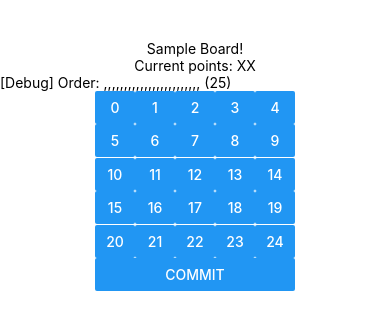
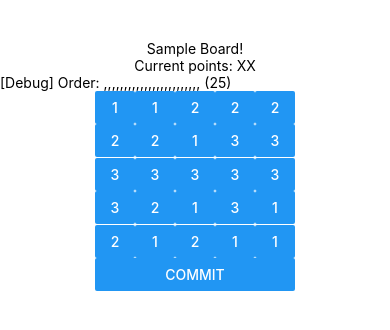
Before and after one commit to StoneLabs/sum-game, a React Native app: screen / in a window 390 px wide. Shown: the top 330 px of the page. Built offline with nearby package versions, Linux system fonts and the light colour scheme.

Commit message:
Functional prototype

```diff
--- a/src/Board.js
+++ b/src/Board.js
@@ -13,11 +13,14 @@ function isNeightbor(a, b) {
     // Not neighbors
     return false;
 }
+function newNumber() {
+    return 1 + Math.floor(Math.random() * 3)
+}
 
 function Square(props) {
     return (
         <View style={styles.square}>
-            <Button title={props.value} style={styles.button}
+            <Button title={props.value.toString()} style={styles.button}
                     onPress={props.handler}>
                 <Text>{props.value}</Text>
             </Button>
@@ -29,6 +32,7 @@ export default class Board extends Component {
     state = {
         orderIndex: 0,
         order: Array(size*size).fill(null),
+        values: Array.from({length: size*size}, () => newNumber()),
     }
 
     handlePress(id) {
@@ -36,9 +40,15 @@ export default class Board extends Component {
         if (this.state.order.includes(id))
         {
             var newOrder = Array(size*size).fill(null);
-            for (var i = 0; i <= this.state.order.indexOf(id); i++)
+            var newOrderIndex = this.state.order.indexOf(id) + 1;
+
+            // If id clicked is last in order, remove it too
+            if (newOrderIndex == this.state.orderIndex)
+                newOrderIndex -= 1;
+
+            for (var i = 0; i < newOrderIndex; i++)
                 newOrder[i] = this.state.order[i];
-            this.setState({order: newOrder, orderIndex: this.state.order.indexOf(id) + 1});
+            this.setState({order: newOrder, orderIndex: newOrderIndex});
         }
         // Else add new entry
         else
@@ -47,7 +57,9 @@ export default class Board extends Component {
             if (this.state.orderIndex > 0 && !isNeightbor(this.state.order[this.state.orderIndex-1], id))
                 return;
 
-            // TODO if not same value: return
+            // If not same value: return
+            if (this.state.orderIndex > 0 && this.state.values[this.state.order[this.state.orderIndex-1]] != this.state.values[id])
+                return;
 
             // Add new value
             const newOrder = this.state.order.slice();
@@ -56,15 +68,26 @@ export default class Board extends Component {
         }
     }
     commit() {
+        var sum = 0;
+        const newOrder = this.state.order.slice();
+        const newValues = this.state.values.slice();
+        for (var i = 0; i < this.state.orderIndex; i++)
+        {
+            sum += newValues[newOrder[i]];
+            newValues[newOrder[i]] = newNumber();
+        }
+        newValues[newOrder[this.state.orderIndex - 1]] = sum;
         this.setState({
             orderIndex: 0,
             order: Array(size*size).fill(null),
+            values: newValues,
         })
     }
 
-    renderSquare(i) {
-        return <Square value={(i).toString()}
-        handler={() => this.handlePress(i)}/>
+    renderSquare(id) {
+        return <Square id={id}
+                        value={this.state.values[id]}
+                        handler={() => this.handlePress(id)}/>
     }
 
     renderRow(offset) {
```
